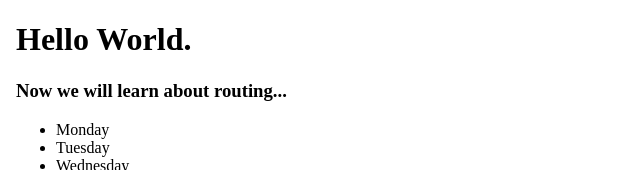
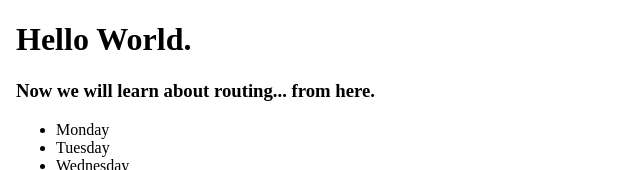
Before and after one commit to vishAcademy/ngApp, an Angular app: page / in a window 1280 px wide. Shown: the top 170 px of the page, without its empty margins (0-640 px from the left). Built offline with nearby package versions, Linux system fonts and the light colour scheme.

Commit message:
Branch For Routing Lecture Codes

```diff
--- a/src/app/app.component.html
+++ b/src/app/app.component.html
@@ -7,7 +7,7 @@
 </head>
 <body>
   <h1>Hello World. </h1>
-  <h3>Now we will learn about routing...  </h3>
+  <h3>Now we will learn about routing... from here. </h3>
 
   <app-first></app-first>
 
```
